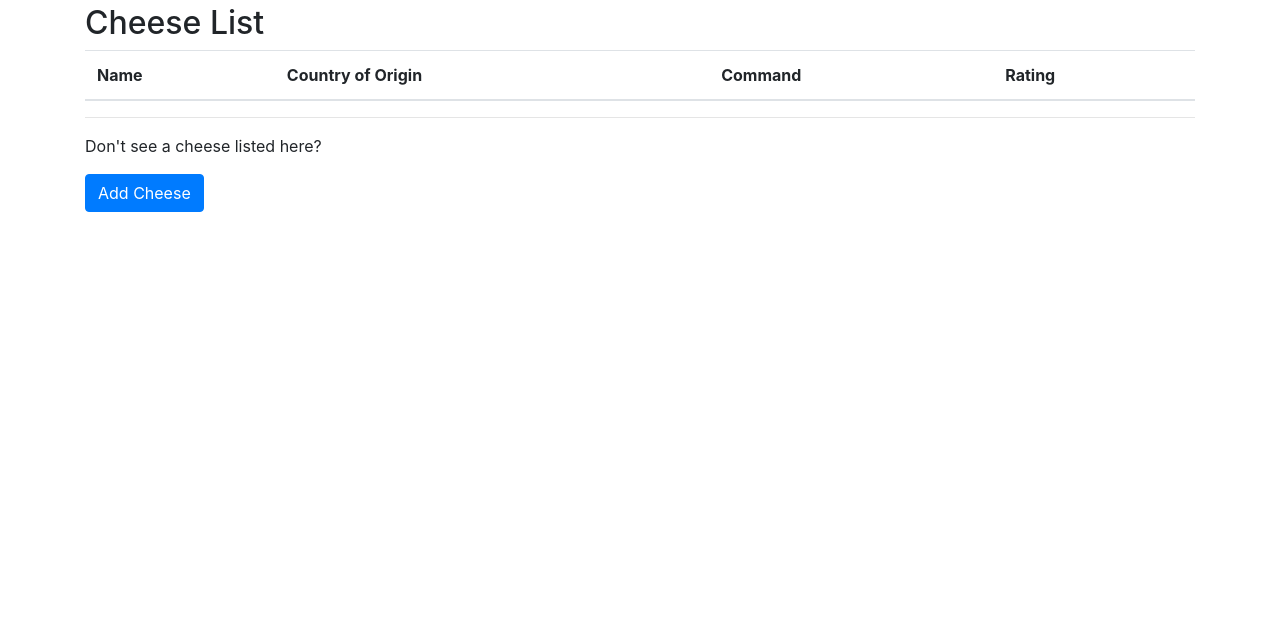
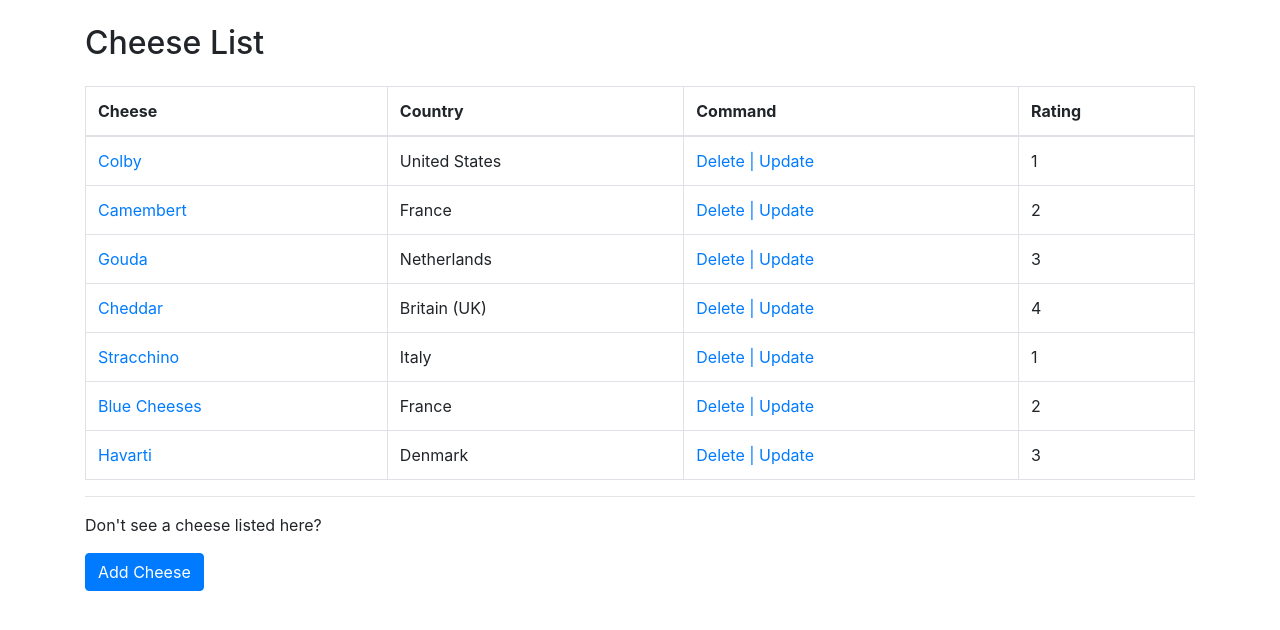
Before and after one commit to ShivaniAle/everycheese, a Django app: page /cheeses/ in a window 1280 px wide. Shown: the part 56-686 px from the top of the page. Run offline with Django 3.2, Linux system fonts and the light colour scheme; data comes from the database, SQL or seed files in the repository; data that the repository does not hold is empty; some libraries are stand-ins or nearby versions.

Commit message:
Updated Rating for each cheese by the average

```diff
--- a/cheese_ratings/admin.py
+++ /dev/null
@@ -1,3 +0,0 @@
-from django.contrib import admin
-
-# Register your models here.
--- a/cheese_ratings/apps.py
+++ /dev/null
@@ -1,5 +0,0 @@
-from django.apps import AppConfig
-
-
-class CheeseRatingsConfig(AppConfig):
-    name = 'cheese_ratings'
--- a/cheese_ratings/models.py
+++ /dev/null
@@ -1,3 +0,0 @@
-from django.db import models
-
-# Create your models here.
--- a/cheese_ratings/tests.py
+++ /dev/null
@@ -1,3 +0,0 @@
-from django.test import TestCase
-
-# Create your tests here.
--- a/cheese_ratings/views.py
+++ /dev/null
@@ -1,3 +0,0 @@
-from django.shortcuts import render
-
-# Create your views here.
--- a/everycheese/cheeses/models.py
+++ b/everycheese/cheeses/models.py
@@ -1,90 +1,65 @@
 from django.db import models
 from model_utils.models import TimeStampedModel
-from autoslug import AutoSlugField  # Import AutoSlugField for slug generation
+from autoslug import AutoSlugField
 from django_countries.fields import CountryField
 from django.urls import reverse
 from django.conf import settings
-from django.core.validators import MinValueValidator, MaxValueValidator
+from django.core.validators import MaxValueValidator, MinValueValidator
+from django.db.models import Avg
+
+class Cheese(TimeStampedModel):
+    name = models.CharField("Name of Cheese", max_length=255)
+    slug = AutoSlugField("Cheese Address", unique=True, always_update=False, populate_from="name")
+    description = models.TextField("Description", blank=True)
+    country_of_origin = CountryField("Country of Origin", blank=True)
 
 
-class Cheese(TimeStampedModel):
-    # Standard name field
-    name = models.CharField("Name of Cheese", max_length=255)
 
-    # Autopopulating slug field
-    slug = AutoSlugField("Cheese Address", unique=True, always_update=True, populate_from="name")
-
-    # Description field (TextField for long text)
-    description = models.TextField("Description", blank=True)
-
-    firmness = models.CharField(max_length=255, default='Unknown')
-    country_of_origin = CountryField(
-        "Country of Origin", blank=True)
-
-    rating = models.DecimalField(max_digits=3, decimal_places=2, default=0.0)
-
-    # Other fields can be added here if needed
-    creator = models.ForeignKey(
-        settings.AUTH_USER_MODEL,
-        null=True,
-        on_delete=models.SET_NULL
-    )
     class Firmness(models.TextChoices):
         UNSPECIFIED = "unspecified", "Unspecified"
         SOFT = "soft", "Soft"
         SEMI_SOFT = "semi-soft", "Semi-Soft"
         SEMI_HARD = "semi-hard", "Semi-Hard"
         HARD = "hard", "Hard"
-
-    firmness = models.CharField("Firmness", max_length=20, choices=Firmness.choices, default=Firmness.UNSPECIFIED)
+    firmness = models.CharField("Firmness", max_length=20,choices=Firmness.choices, default=Firmness.UNSPECIFIED)
     creator = models.ForeignKey(settings.AUTH_USER_MODEL,null=True,on_delete=models.SET_NULL)
 
 
     @property
     def average_rating(self):
-        ratings = Rating.objects.filter(cheese=self)
+        # Best to calculate in the query.
+        # This is easier until we know more:
+        ratings = Rating.objects.all().filter(cheese=self)
 
-        if not ratings.exists():
-            return 0  # Return a default value when there are no ratings.
+        if not ratings:
+            return 9
 
         total = 0
         count = 0
 
-        for rating in ratings:
-            total += rating.i_rating
+        for r in ratings:
+            total += r.i_rating
             count += 1
 
         if count <= 0:
-            return 0  # Return a default value if there's no count.
+            return 9
 
         return total // count
 
+
     def __str__(self):
-        return f"Rating for Cheese: {self.cheese.name}, Rating: {self.i_rating}"
-
-
+        return self.name
 
     def get_absolute_url(self):
         """Return absolute URL to the Cheese Detail page."""
-        return reverse(
-            'cheeses:detail', kwargs={"slug": self.slug}
-        )
+        return reverse('cheeses:detail', kwargs={"slug": self.slug})
+
 
 class Rating(models.Model):
+
     i_rating = models.PositiveIntegerField(default=0, validators=[MinValueValidator(0), MaxValueValidator(5)])
-
-    creator = models.ForeignKey(
-        settings.AUTH_USER_MODEL,
-        null=True,
-        on_delete=models.SET_NULL
-    )
-
-    cheese = models.ForeignKey(
-        Cheese,
-        null=True,
-        on_delete=models.SET_NULL,
-        related_name='ratings'
-    )
+    creator = models.ForeignKey(settings.AUTH_USER_MODEL, null=True, on_delete=models.SET_NULL)
+    cheese = models.ForeignKey(Cheese, null=True, on_delete=models.SET_NULL)
 
     def __str__(self):
         return f"{self.i_rating}"
--- a/everycheese/cheeses/urls.py
+++ b/everycheese/cheeses/urls.py
@@ -1,39 +1,34 @@
+# everycheese/cheeses/urls.py
 from django.urls import path
-
 from . import views
-
+from .views import CheeseDeleteView, CheeseListView
 
 app_name = "cheeses"
-app_name = "cheese"
-
+app_name = 'cheese'
 urlpatterns = [
-
     path(
         route='',
         view=views.CheeseListView.as_view(),
         name='list'
     ),
     path(
-        route='add/',
-        view=views.CheeseCreateView.as_view(),
-        name='add'
+    route='add/',
+    view=views.CheeseCreateView.as_view(),
+    name='add'
     ),
     path(
         route='update/<slug:slug>/',
         view=views.CheeseUpdateView.as_view(),
         name='update'
-    ),
+        ),
+
+
     path(
         route='<slug:slug>/delete/',
         view=views.CheeseDeleteView.as_view(),
-        name='delete'
-    ),
-
+        name='Delete'),
     path(
         route='<slug:slug>/',
         view=views.CheeseDetailView.as_view(),
-        name='detail'
-    ),
-
-
+        name='detail'),
 ]
--- a/everycheese/cheeses/views.py
+++ b/everycheese/cheeses/views.py
@@ -1,76 +1,76 @@
-from django.shortcuts import render
-from django.urls import reverse
-
-from django.views.generic import (ListView, DetailView, CreateView, UpdateView)
-from django.views.generic.edit import CreateView
-from django.views.generic.edit import DeleteView
 from django.contrib.auth.mixins import LoginRequiredMixin
+from django.views.generic import ListView, DetailView
+from .models import Cheese, Rating
+from django.views.generic import CreateView, UpdateView, DeleteView
 from django.urls import reverse_lazy
-from django.shortcuts import get_object_or_404, redirect, render
-from everycheese.cheeses.models import Cheese, Rating
-from .forms import RatingForm
-
-from django.views import View
-
-from django.db.models import Avg  # Add this import
-
-
-from .models import Cheese
 import logging  # Import the logging module
 
+# Create a logger object
+log = logging.getLogger("root")
 
-#Create a logger object
-log = logging.getLogger("root")
 
 class CheeseListView(ListView):
     model = Cheese
-
 class CheeseDetailView(DetailView):
     model = Cheese
-
-class CheeseDeleteView(LoginRequiredMixin, DeleteView):
-    model = Cheese
-    success_url = reverse_lazy('cheeses:list')
-    template_name = 'cheeses/cheese_confirm_delete.html'
-
-
 class CheeseCreateView(LoginRequiredMixin, CreateView):
     model = Cheese
-    fields = [ 'name','description','firmness','country_of_origin',]
-
+    fields = ['name', 'description', 'firmness',
+                'country_of_origin']
     def form_valid(self, form):
         form.instance.creator = self.request.user
         return super().form_valid(form)
-
 class CheeseUpdateView(LoginRequiredMixin, UpdateView):
     model = Cheese
     fields = [
-        'name',
-        'description',
-        'firmness',
-        'country_of_origin'
+    'name',
+    'description',
+    'firmness',
+    'country_of_origin'
+    ]
 
-    ]
     action = "Update"
+    success_url = reverse_lazy('cheeses:list')
 
     def get_context_data(self, **kwargs):
-        log.info("FOUND RATING")
+        log.info("FOUND RATING!!!!!")
         ctx = super(CheeseUpdateView, self).get_context_data(**kwargs)
         _slug = self.kwargs.get("slug")
         ch = Cheese.objects.all().filter(slug = _slug).first()
 
-        if ch == None:
-            ctx["rating"] = 0
+        if ch ==None:
+            ctx["rating"] =0
             return
-
-        r = Rating.objects.all().filter(creator = self.request.user,cheese = ch).first()
+        r = Rating.objects.all().filter(creator = self.request.user, cheese = ch).first()
 
         if r != None:
             ctx["rating"] = r.i_rating
         else:
             ctx["rating"] = 0
+        return ctx
+    def form_valid(self, form):
+        # Get the cheese being updated
 
-        return ctx
+        ch = self.object
+        form_data = self.request.POST
+        rating = form_data['rating']
+        # Get or create the rating for the current user and cheese
+       # rating, created = Rating.objects.get_or_create(creator=self.request.user, cheese=cheese)
 
-    def get_success_url(self):
-        return reverse('cheeses:detail', args=[str(self.object.slug)])
+        r = Rating.objects.all().filter(creator = self.request.user, cheese = ch).first()
+        if r != None:
+            r.delete()
+            log.info("Founded@@@")
+
+        # Update the rating value based on the form data
+        r_new = Rating(i_rating=int(rating), creator=self.request.user, cheese= ch)  # Safely retrieve the rating value
+        r_new.save()
+        log.info("RATING.....")
+
+        return super().form_valid(form)
+
+class CheeseDeleteView(DeleteView):
+    model = Cheese
+    action = "Delete"
+    success_url = reverse_lazy('cheeses:list')  # Redirect after deletion
+    template_name = 'cheeses/cheese_confirm_delete.html'  # Template for confirmation
--- a/everycheese/templates/cheeses/cheese_list.html
+++ b/everycheese/templates/cheeses/cheese_list.html
@@ -1,44 +1,34 @@
 {% extends "base.html" %}
-
 {% block title %}Cheese List{% endblock title %}
-
 {% block content %}
-<h2>Cheese List</h2>
-
-<table class="table">
+<h2 class="mt-4">Cheese List</h2>
+<table class="table table-bordered mt-4">
     <thead>
         <tr>
-      <th>Name</th>
-      <th>Country of Origin</th>
+            <th>Cheese</th>
+            <th>Country</th>
             <th>Command</th>
             <th>Rating</th>
+
         </tr>
     </thead>
     <tbody>
         {% for cheese in cheese_list %}
         <tr>
             <td><a href="{% url 'cheeses:detail' cheese.slug %}">{{ cheese.name }}</a></td>
+            <td>{% if cheese.country_of_origin %}{{ cheese.country_of_origin.name }}{% else %}N/A{% endif %}</td>
+
             <td>
-        {% if cheese.country_of_origin %}
-          {{ cheese.country_of_origin.name }}
-          <img src="{{ cheese.country_of_origin.flag }}" alt="{{ cheese.country_of_origin.name }} Flag" />
-        {% else %}
-          N/A
-        {% endif %}
+                <a href="{% url 'cheeses:Delete' cheese.slug %}">Delete | </a>
+                <a href="{% url 'cheeses:update' slug=cheese.slug %}">Update</a>
+
             </td>
-      <td>
-        <form method="post" action="{% url 'cheeses:delete' cheese.slug %}" style="display: inline;">
-          {% csrf_token %}
-          <button type="submit" class="btn btn-link" onclick=" return confirm('Are you sure to delete this cheese?')">Delete</button>
-        </form>
-        |
-        <a href="{% url 'cheeses:update' slug=cheese.slug %}" class="btn btn-link">Update</a>
-      </td>
-      <td>
-        {{cheese.average_rating}}
-      </td>
+
+            <td>{{ cheese.average_rating }}</td>
+
         </tr>
         {% endfor %}
+
     </tbody>
 </table>
 <hr/>
```
Also changed, not shown: backup.json (added, +1 -0 lines), everycheese/templates/cheeses/cheese_detail.html (+9 -19 lines), everycheese/templates/cheeses/cheese_form.html (+4 -6 lines), cheese_ratings/__init__.py (deleted), cheese_ratings/migrations/__init__.py (deleted), django-countries/.github/workflows/tests.yml (added), everycheese/cheeses/admin.py (line endings or trailing spaces), everycheese/cheeses/migrations/0008_auto_20231012_1433.py (added), everycheese/cheeses/migrations/0009_auto_20231012_1722.py (added), everycheese/cheeses/migrations/0010_auto_20231013_1301.py (added). Lines whose indentation alone changed are shown as unchanged.
